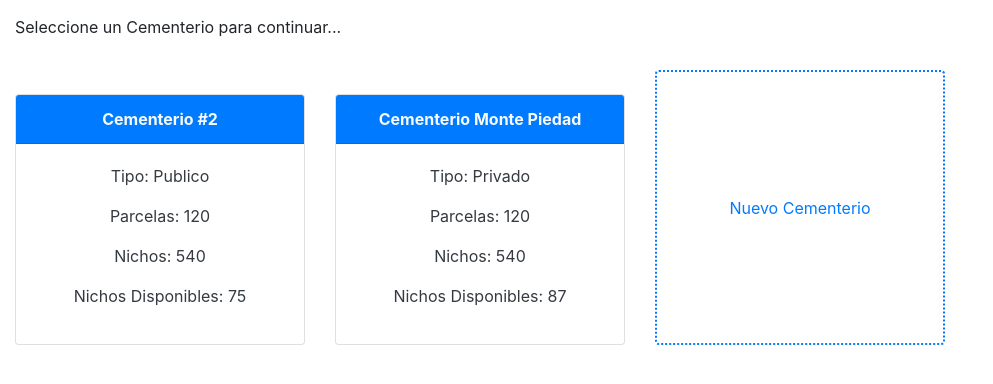
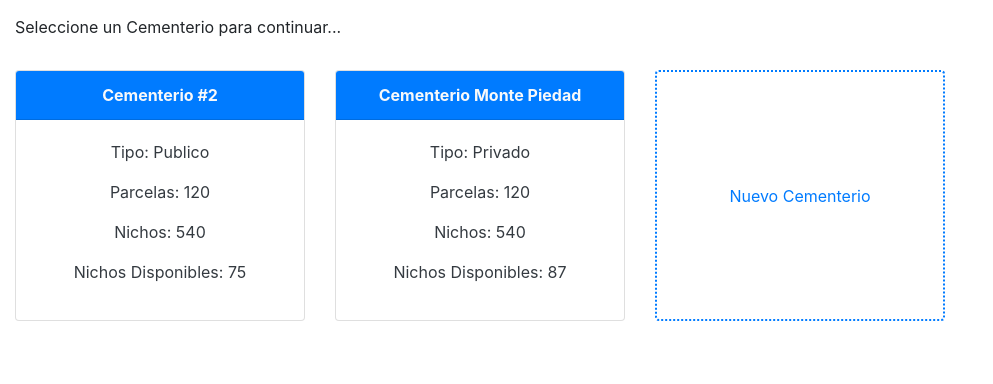
Before and after one commit to jobs2021/CementerioMunicipal, a PHP site: page /cementerios in a window 1280 px wide. Shown: the part 56-440 px from the top of the page, without its empty margins (0-993 px from the left). Run offline with PHP 8.4, Linux system fonts and the light colour scheme.

Commit message:
bug for git fixed

```diff
--- a/Views/templates/cementerios/cementerios.php
+++ b/Views/templates/cementerios/cementerios.php
@@ -11,8 +11,6 @@
                 <div class="col-sm-6 col-md-4 col-lg-3 padding-top-15">
 
                     <a href="<?php echo $server;?>/admincementerio" class="card-link text-dark">
-
-                    <a href="./admincementerio" class="card-link text-dark">
 
                         <div class="card text-center">
                             <div class="card-header bg-primary text-light"><strong>Cementerio #2</strong></div>
@@ -29,8 +27,6 @@
 
                     <a href="<?php echo $server;?>/admincementerio" class="card-link text-dark">
 
-                    <a href="./admincementerio" class="card-link text-dark">
-
                         <div class="card text-center">
                             <div class="card-header bg-primary text-light"><strong>Cementerio Monte Piedad</strong></div>
                             <div class="card-body">
@@ -42,9 +38,9 @@
                         </div>
                     </a>
                 </div>
-                <div class="col-sm-6 col-md-4 col-lg-3 padding-top-15" style="min-height: 125px;">
+                <div class="col-sm-6 col-md-4 col-lg-3 padding-top-15 " style="min-height: 125px;">
                     <!-- Button to Open the Modal -->
-                    <button type="button" class="btn btn-outline-primary w-100 h-100 btn-nuevo-cementerio" data-toggle="modal" data-target="#myModal">Nuevo Cementerio</button>
+                    <button type="button" class="btn btn-outline-primary w-100 h-100 btn-nuevo-cementerio " data-toggle="modal" data-target="#myModal">Nuevo Cementerio</button>
                 </div>
             </div>
         </div>
```
